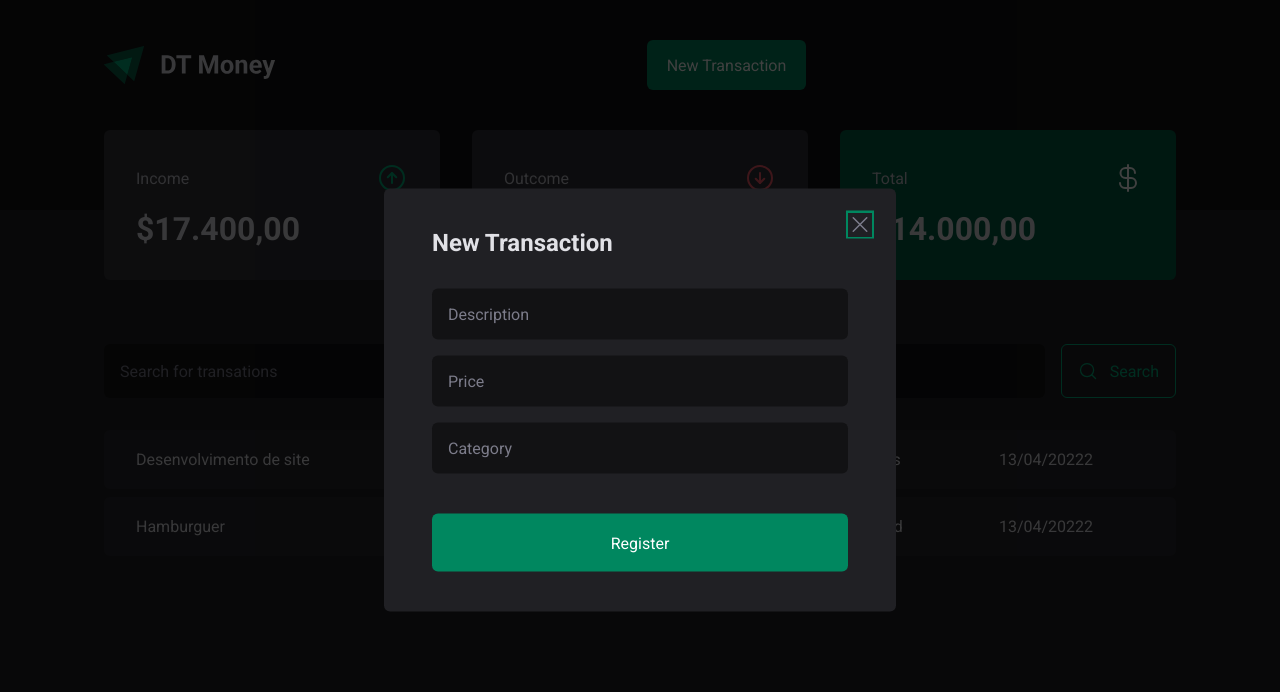
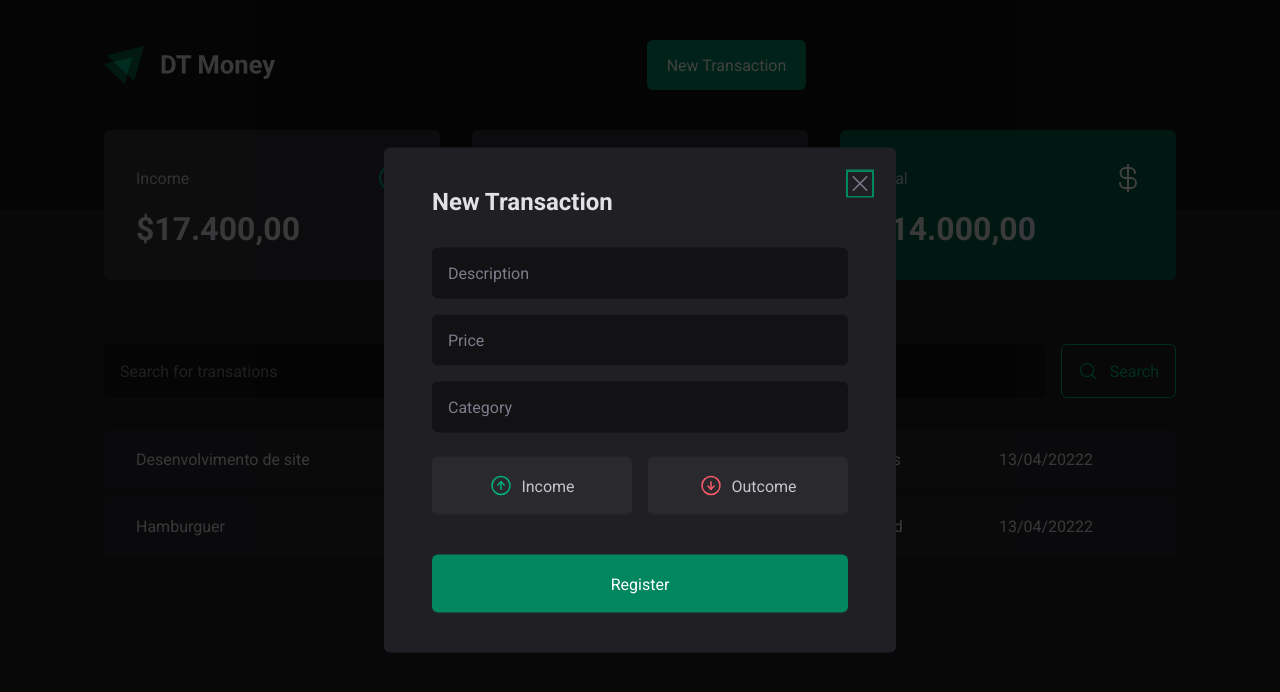
Before and after one commit to NandaoSpain/DtMoney, a React (Vite) app: page / in a window 1280 px wide. Both pictures are taken after a click on the button "New Transaction". Shown: the top 692 px of the page. Built offline with nearby package versions, Linux system fonts and the light colour scheme.

Commit message:
styles finish

```diff
--- a/package.json
+++ b/package.json
@@ -11,6 +11,7 @@
   },
   "dependencies": {
     "@radix-ui/react-dialog": "^1.0.5",
+    "@radix-ui/react-radio-group": "^1.1.3",
     "phosphor-react": "^1.4.1",
     "react": "^18.2.0",
     "react-dom": "^18.2.0",
--- a/src/components/NewTransactionModal/index.tsx
+++ b/src/components/NewTransactionModal/index.tsx
@@ -1,6 +1,6 @@
 import * as Dialog from "@radix-ui/react-dialog";
-import { CloseButton, Content, Overlay } from "./styles";
-import { X } from "phosphor-react";
+import { CloseButton, Content, Overlay, TransactionType, TransactionTypeButton } from "./styles";
+import { ArrowCircleDown, ArrowCircleUp, X } from "phosphor-react";
 
 export function NewTransactionModal() {
   return (
@@ -18,6 +18,17 @@
             <input type="number" placeholder="Price" required/>
             <input type="text" placeholder="Category" required/>
 
+            <TransactionType>
+              <TransactionTypeButton variant="income" value="income">
+                <ArrowCircleUp size={24}/>
+                Income
+              </TransactionTypeButton>
+              <TransactionTypeButton variant="outcome" value="outcome">
+                <ArrowCircleDown size={24}/>
+                Outcome
+              </TransactionTypeButton>
+            </TransactionType>
+
             <button type="submit">
               Register
             </button>
--- a/src/components/NewTransactionModal/styles.ts
+++ b/src/components/NewTransactionModal/styles.ts
@@ -1,5 +1,6 @@
 import styled from "styled-components"
-import * as Dialog from "@radix-ui/react-dialog";
+import * as Dialog from "@radix-ui/react-dialog"
+import * as RadioGroup from '@radix-ui/react-radio-group'
 
 export const Overlay = styled(Dialog.Overlay)`
   position: fixed;
@@ -68,3 +69,47 @@
   cursor: pointer;
   color: ${props => props.theme["gray-500"]};
 `
+
+export const TransactionType = styled(RadioGroup.Root)`
+  display: grid;
+  grid-template-columns: repeat(2, 1fr);
+  gap: 1rem;
+  margin-top: 0.5rem;
+
+`
+
+interface TransactionTypeButtonProps {
+  variant: 'income' | 'outcome';
+}
+
+export const TransactionTypeButton = styled(RadioGroup.Item)<TransactionTypeButtonProps>`
+  background: ${props => props.theme["gray-700"]};
+  padding: 1rem;
+  display: flex;
+  align-items: center;
+  justify-content: center;
+  gap: 0.5rem;
+  border-radius: 6px;
+  cursor: pointer;
+  border: 0;
+  color: ${props => props.theme["gray-300"]};
+  height: 58px;
+
+  svg {
+    color: ${props => props.variant === 'income' ? props.theme["green-300"] : props.theme["red-300"]};
+  }
+
+  &[data-state="unchecked"]:hover {
+    transition: background 0.2;
+    background: ${props => props.theme["gray-600"]};
+  }
+
+  &[data-state="checked"] {
+    color: ${props => props.theme.white};
+    background: ${props => props.variant === 'income'? props.theme["green-500"] : props.theme["red-500"]};
+
+    svg {
+      color: ${props => props.theme.white};
+    }
+  }
+`
```
Also changed, not shown: 1 other file (tests, documents, lock files or other folders).
